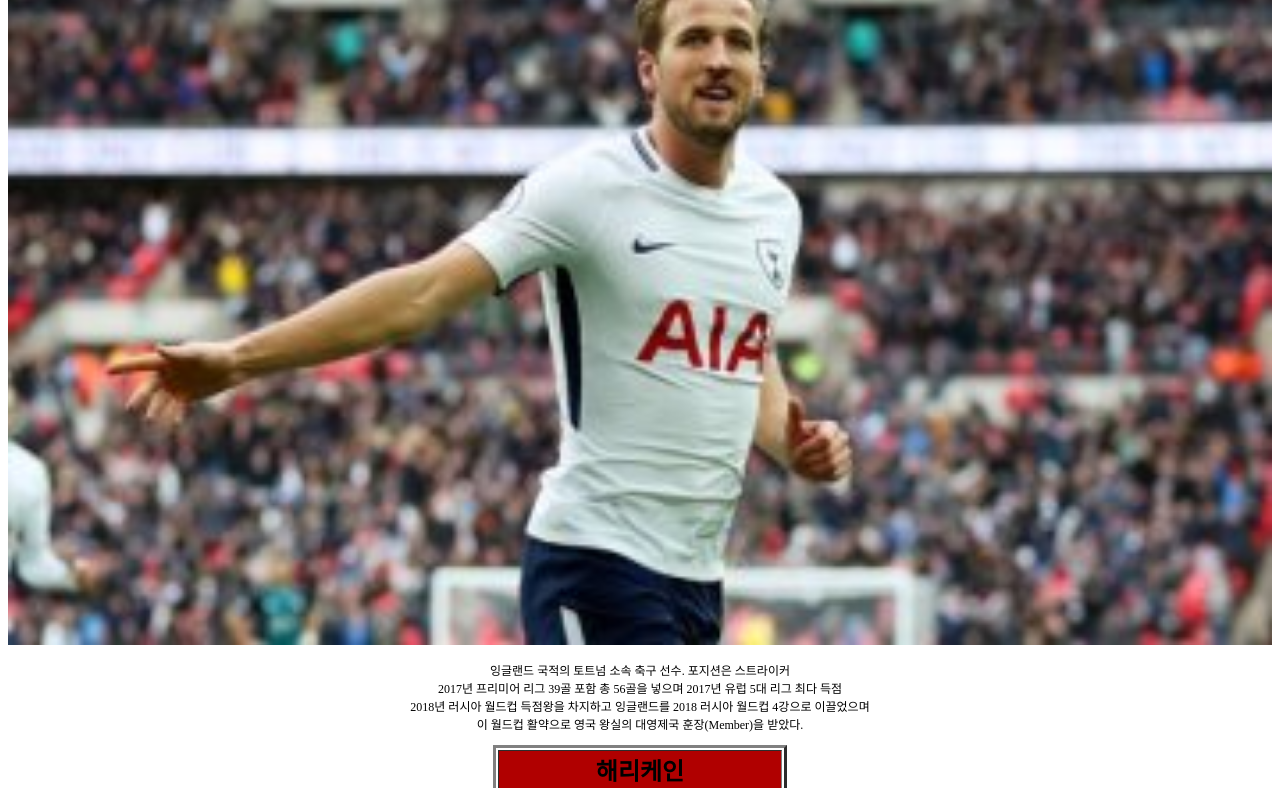
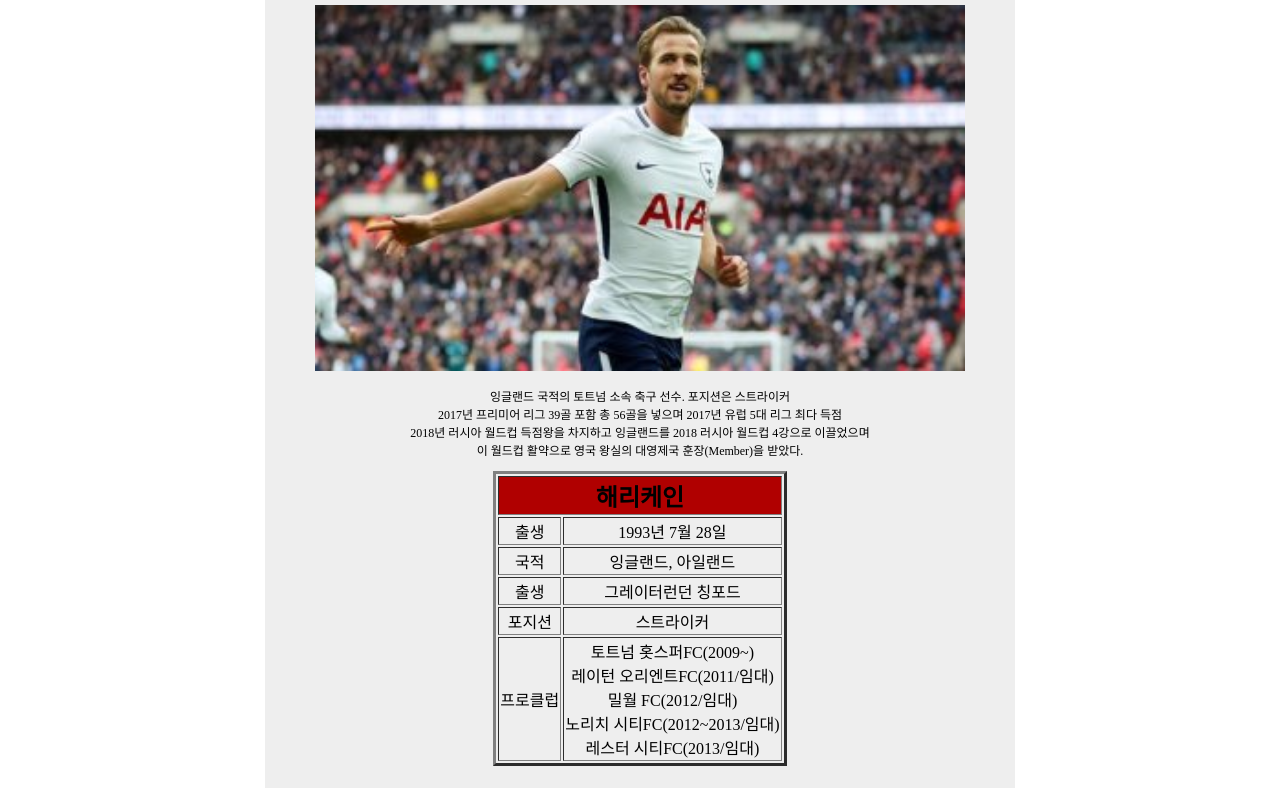
Before and after one commit to ksg4019113/my-soccer, a plain HTML site: page 3.html in a window 1280 px wide. Shown: the part 229-1017 px from the top of the page. Drawn offline with Linux system fonts and the light colour scheme; a script that the page names is missing.

Commit message:
Add files via upload
디자인 변경

```diff
--- a/3.html
+++ b/3.html
@@ -13,9 +13,20 @@
     text-align: center;
     font-size: 12px;
   }
+  div{
+    background-color: #eee;
+    border-radius: 20px;
+    padding: 50px;
+    width: 650px;
+    margin-left: auto;
+    margin-right: auto;
+    margin-top: 30px;
+    margin-bottom: 30px;
+  }
   </style>
 </head>
 <body>
+  <div>
   <a href="index.html">Main Page</a>
   <h1><strong><a href="https://search.naver.com/search.naver?sm=tab_hty.top&where=nexearch&query=%ED%95%B4%EB%A6%AC%EC%BC%80%EC%9D%B8&oquery=%EB%B0%95%EC%A7%80%EC%84%B1&tqi=U%2BD1dwprvTossPH8Iolsssssshh-435522"target="_blank" title ="해리케인">해리케인</strong></h1></a>
   <h2><strong>Harry kane</strong></h2>
@@ -79,5 +90,6 @@
           })();
           </script>
           <!--End of Tawk.to Script--></p>
+        </div>
 </body>
 </html>
```
Also changed, not shown: 1.html (+12 -0 lines), 2.html (+12 -0 lines), index.html (+12 -0 lines).
